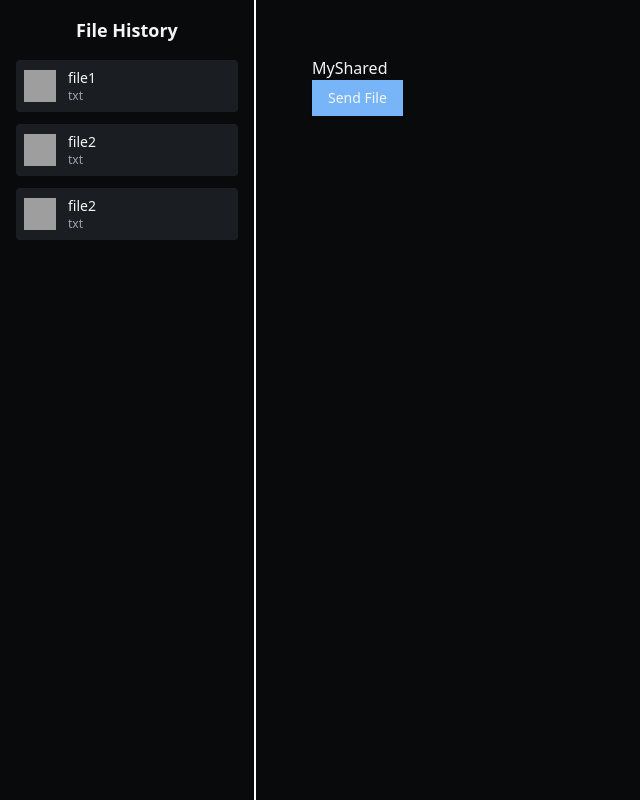
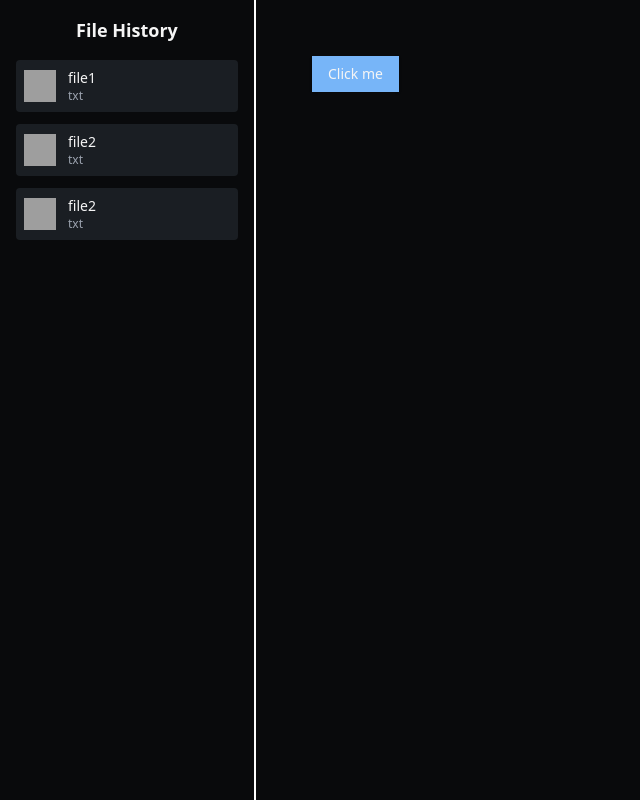
Before and after one commit to GabrielL915/myShared, a React (Vite) app in the folder app/frontend/: page / in a window 1280 px wide. Shown: the whole page, without its empty margins (0-640 px from the left). Built offline with nearby package versions, Linux system fonts and the light colour scheme; grey boxes are pictures that could not be loaded.

Commit message:
add main layout

```diff
--- a/app/frontend/src/App.tsx
+++ b/app/frontend/src/App.tsx
@@ -1,5 +1,7 @@
 import "./App.css";
+import FileHistory from "./components/feature/FileHistory";
 import { Button } from "./components/ui/button";
+import MainLayout from "./layout/MainLayout";
 
 const mockData = [
   {
@@ -30,36 +32,10 @@ const mockData = [
 
 function App() {
   return (
-    <div className="text-customText">
-      <aside className="fixed left-0 top-0 h-full w-64 bg-custombackground p-4 border-r-2 border-white">
-        <h2 className="text-lg font-bold mb-4 text-center">File History</h2>
-        <ul>
-          {mockData.map((item) => (
-            <li
-              key={item.id}
-              className="flex items-center mb-3 p-2 bg-customcard rounded hover:bg-gray-800"
-            >
-              <img
-                src={item.icon}
-                alt={`${item.name} icon`}
-                className="w-8 h-8 mr-3"
-              />
-              <div>
-                <p className="text-sm font-medium">{item.name}</p>
-                <p className="text-xs text-gray-400">{item.type}</p>
-              </div>
-            </li>
-          ))}
-        </ul>
-      </aside>
-
-      <div className="ml-64 p-6">
-        <header className="App-header">
-          <p>MyShared</p>
-        </header>
-        <Button>Send File</Button>
-      </div>
-    </div>
+    <MainLayout>
+      <FileHistory files={mockData} />
+      <Button>Click me</Button>
+    </MainLayout>
   );
 }
 
--- a/app/frontend/src/components/feature/FileHistory.tsx
+++ b/app/frontend/src/components/feature/FileHistory.tsx
@@ -8,7 +8,9 @@ interface FileHistoryProps {
 const FileHistory: React.FC<FileHistoryProps> = ({ files }) => {
   return (
     <aside className="fixed left-0 top-0 h-full w-64 bg-custombackground p-4 border-r-2 border-white">
-        <h2 className="text-lg font-bold mb-4 text-center">File History</h2>
+      <h2 className="text-lg  text-customText font-bold mb-4 text-center">
+        File History
+      </h2>
       <ul>
         {files.map((file) => (
           <li
@@ -21,7 +23,7 @@ const FileHistory: React.FC<FileHistoryProps> = ({ files }) => {
               className="w-8 h-8 mr-3"
             />
             <div>
-                <p className="text-sm font-medium">{file.name}</p>
+              <p className="text-sm text-customText font-medium">{file.name}</p>
               <p className="text-xs text-gray-400">{file.type}</p>
             </div>
           </li>
--- /dev/null
+++ b/app/frontend/src/layout/MainLayout.tsx
@@ -0,0 +1,11 @@
+import React from "react";
+
+interface MainLayoutProps {
+  children: React.ReactNode;
+}
+
+const MainLayout: React.FC<MainLayoutProps> = ({ children }) => {
+  return <div className="ml-64 p-6">{children}</div>;
+};
+
+export default MainLayout;
```
Lines whose indentation alone changed are shown as unchanged.
